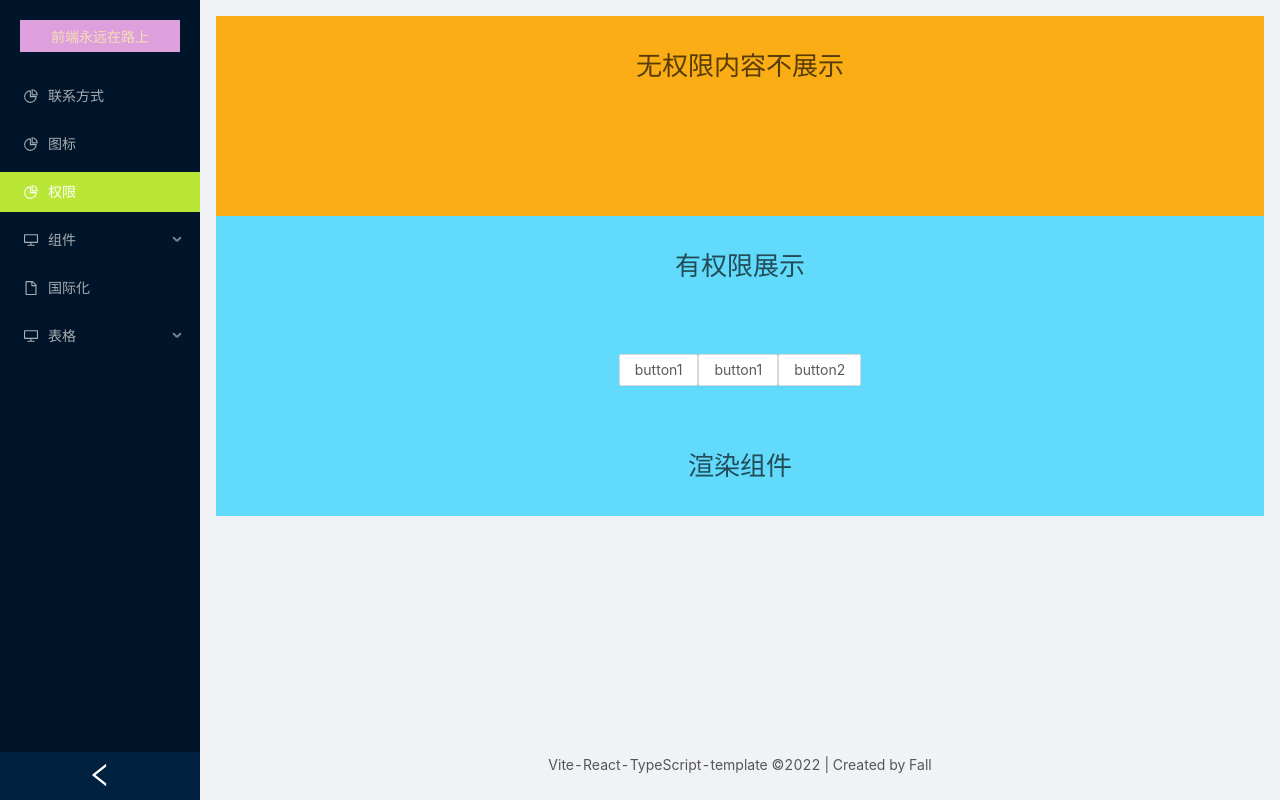
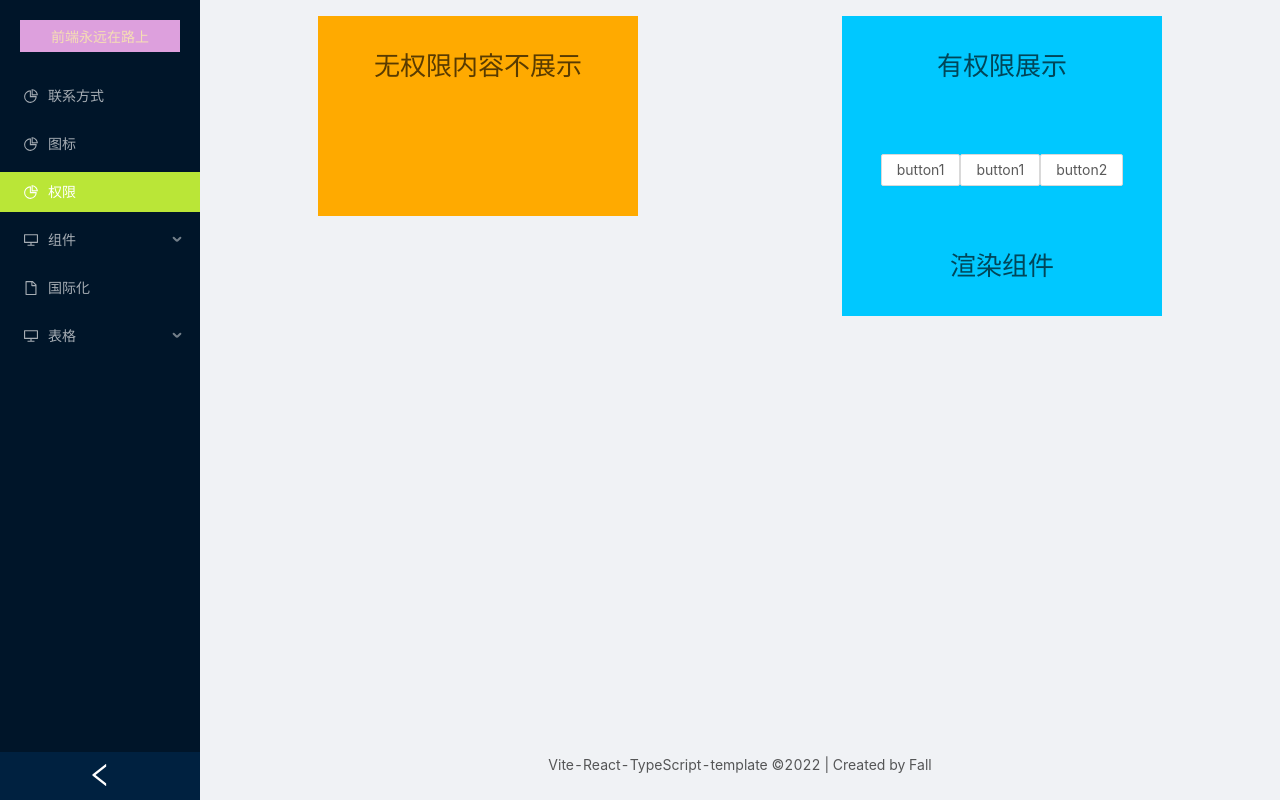
Before and after one commit to fall-zhang/vite-typescript-react-template, a React (Vite) app: page /auth in a window 1280 px wide. Built offline with nearby package versions, Linux system fonts and the light colour scheme; sample sign-in values are in the browser's storage.

Commit message:
优化eslint，更改权限界面

```diff
--- a/src/pages/auth/index.module.less
+++ b/src/pages/auth/index.module.less
@@ -6,13 +6,13 @@
 }
 .noAuth {
   height: 200px;
+  width: 320px;
   line-height: 100px;
-  background-color: #faad14;
-  cursor: pointer;
+  background-color: #ffaa00;
 }
 .hasAuth {
   height: 300px;
+  width: 320px;
   line-height: 100px;
-  background-color: #61dafb;
-  cursor: pointer;
+  background-color: #00c8ff;
 }
--- a/src/pages/auth/index.tsx
+++ b/src/pages/auth/index.tsx
@@ -1,19 +1,19 @@
-import React from "react"
-import { Button } from "antd"
-import { AuthorizedButton } from "@/components/Authorized"
-import styles from "./index.module.less"
+import React from 'react'
+import { Button } from 'antd'
+import { AuthorizedButton } from '@/components/Authorized'
+import styles from './index.module.less'
 
 const AuthPage: React.FC = () => {
   return (
-    <>
+    <div style={{display:'flex',justifyContent:'space-around',alignContent:'center',}}>
       <div className={styles.noAuth}>
         <span>无权限内容不展示</span>
         <AuthorizedButton authority="hello">Hello world</AuthorizedButton>
-        <AuthorizedButton authority={["hello", "word"]}>
+        <AuthorizedButton authority={['hello', 'word']}>
           Hello world
         </AuthorizedButton>
         <AuthorizedButton
-          authority={["hello", "word"]}
+          authority={['hello', 'word']}
           render={() => <div>Hello world</div>}
         />
       </div>
@@ -22,16 +22,16 @@ const AuthPage: React.FC = () => {
         <AuthorizedButton authority="button">
           <Button>button1</Button>
         </AuthorizedButton>
-        <AuthorizedButton authority={["button", "button1"]}>
+        <AuthorizedButton authority={['button', 'button1']}>
           <Button>button1</Button>
           <Button>button2</Button>
         </AuthorizedButton>
         <AuthorizedButton
-          authority={["button1", "button2"]}
+          authority={['button1', 'button2']}
           render={() => <div>渲染组件</div>}
         />
       </div>
-    </>
+    </div>
   )
 }
 
--- a/src/pages/contact/index.tsx
+++ b/src/pages/contact/index.tsx
@@ -4,9 +4,6 @@ import { Tooltip } from "antd"
 // import { $http } from "@/utils/reuqest"
 
 const DocPage: React.FC = ({ children }) => {
-  function onClick() {
-    window.open('')
-  }
   return (
     <div>
       <Tooltip placement="top" color={"plum"} title={"fellow me"}>
```
Also changed, not shown: src/components/Authorized/AuthorizedButton.tsx (+4 -4 lines), src/core/authorized/component.tsx (added, +22 -0 lines), src/core/authorized/index.ts (+7 -11 lines), src/core/authorized/router.ts (added, +13 -0 lines), src/pages/testPlugin/index.tsx (+19 -19 lines), .eslintrc.js.
